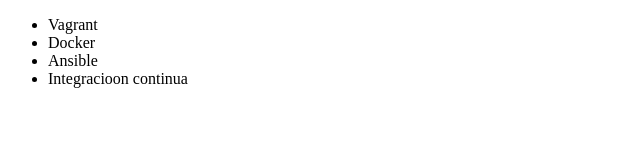
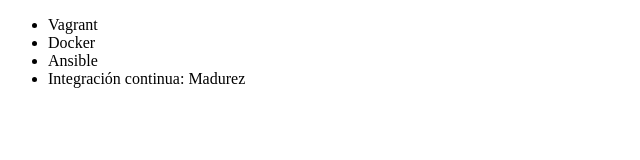
Before and after one commit to LizCuadra/alura-git, a plain HTML site: page index.html in a window 1280 px wide. Shown: the full height of the page, 0-640 px from the left. Drawn offline with Linux system fonts and the light colour scheme.

Commit message:
Renombrando de curso de Integración

```diff
--- a/index.html
+++ b/index.html
@@ -9,7 +9,7 @@
          <li> Vagrant </li>
          <li> Docker </li>
          <li> Ansible </li>
-         <li> Integracioon continua </li>
+         <li> Integración continua: Madurez </li>
      </ul>
 </body>
 </html>
```
